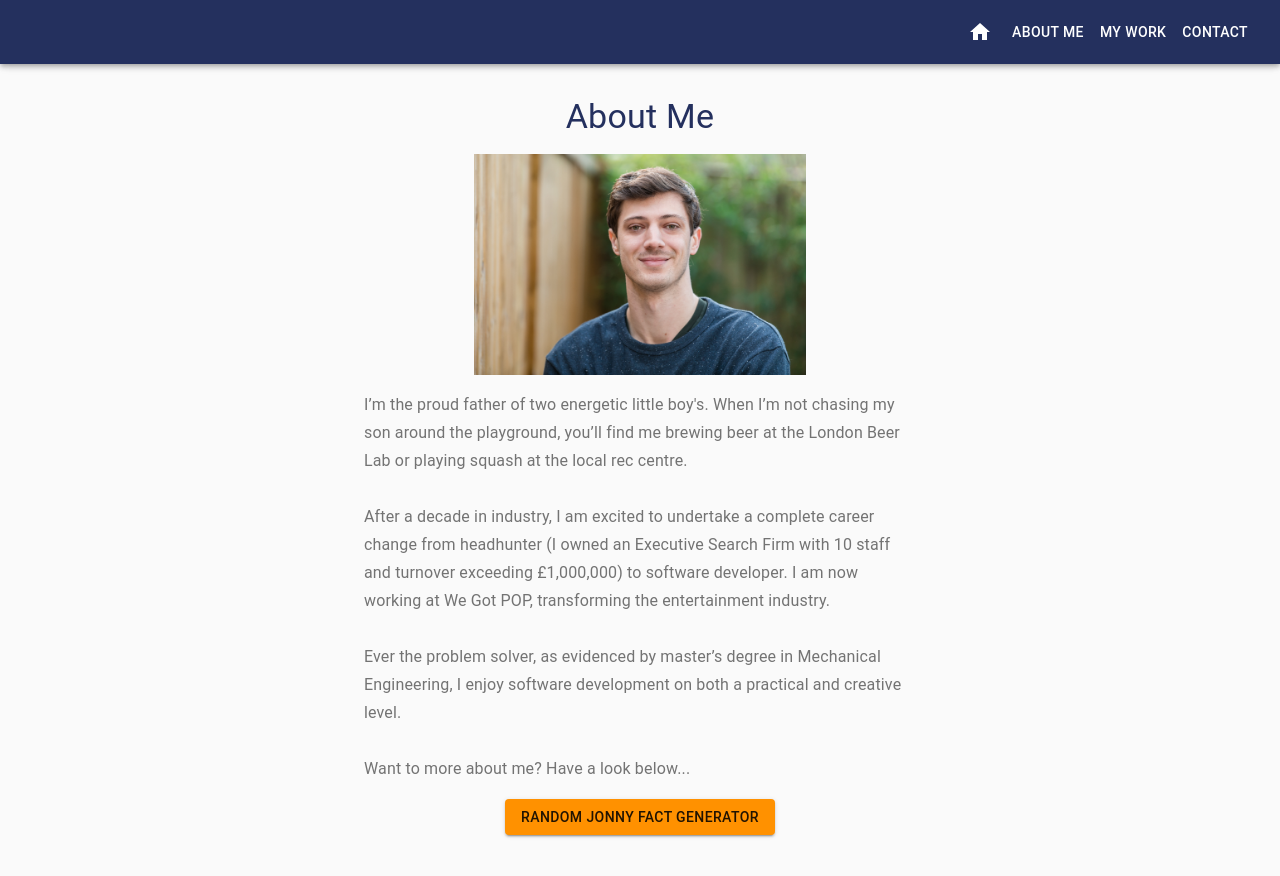
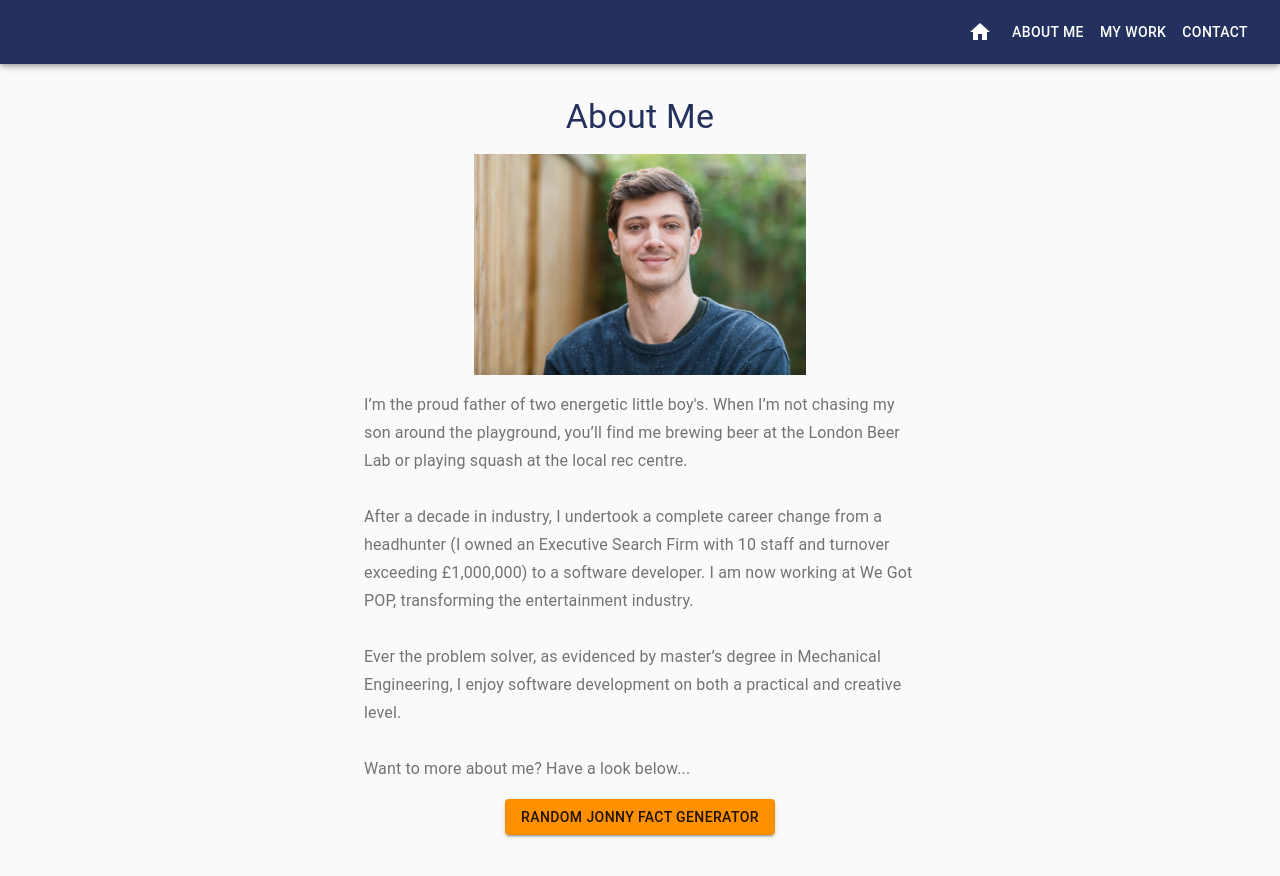
Before and after one commit to jonnysfarmer/jonnyfarmer.github.io, a React (Create React App) app in the folder portfolio/: page /#/about in a window 1280 px wide. Shown: the top 876 px of the page. Built offline with nearby package versions, Linux system fonts and the light colour scheme.

Commit message:
slight text changes on about us

```diff
--- a/portfolio/src/Components/AboutMe.js
+++ b/portfolio/src/Components/AboutMe.js
@@ -82,7 +82,7 @@ const About = () => {
                playing squash at the local rec centre.
              <br></br>
               <br></br>
-              After a decade in industry, I am excited to undertake a complete career change from headhunter (I owned an Executive Search Firm with 10 staff and turnover exceeding £1,000,000) to software developer.  I am now working at We Got POP, transforming the entertainment industry.
+              After a decade in industry, I undertook a complete career change from a headhunter (I owned an Executive Search Firm with 10 staff and turnover exceeding £1,000,000) to  a software developer.  I am now working at We Got POP, transforming the entertainment industry.
              <br></br>
               <br></br>
               Ever the problem solver, as evidenced by master’s degree in Mechanical Engineering, I enjoy software development on both a practical and creative level.
```
